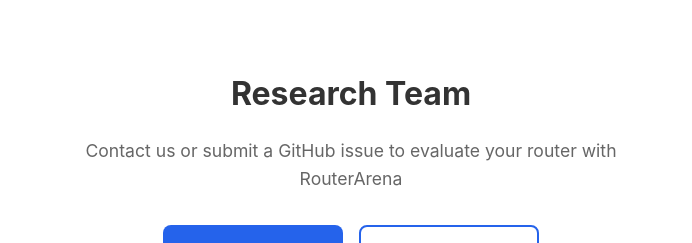
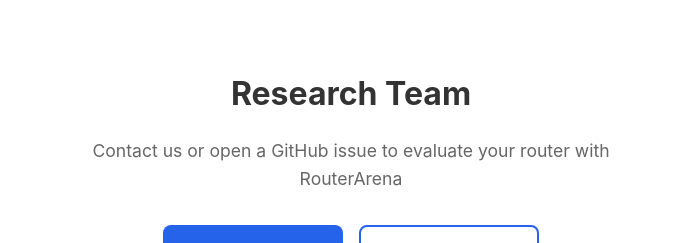
Before and after one commit to RouteWorks/routeworks.github.io, a React (Create React App) app: page / in a window 1280 px wide. Shown: the part 2880-3123 px from the top of the page, without its empty margins (289-981 px from the left). Built offline with nearby package versions, Linux system fonts and the light colour scheme.

Commit message:
Update contact description for GitHub issue

```diff
--- a/src/pages/HomePage.tsx
+++ b/src/pages/HomePage.tsx
@@ -242,7 +242,7 @@
         <div className="container">
           <h2 className="section-title">Research Team</h2>
           <p className="contact-description">
-            Contact us or submit a GitHub issue to evaluate your router with RouterArena
+            Contact us or open a GitHub issue to evaluate your router with RouterArena
           </p>
 
           {/* Action Buttons */}
```
